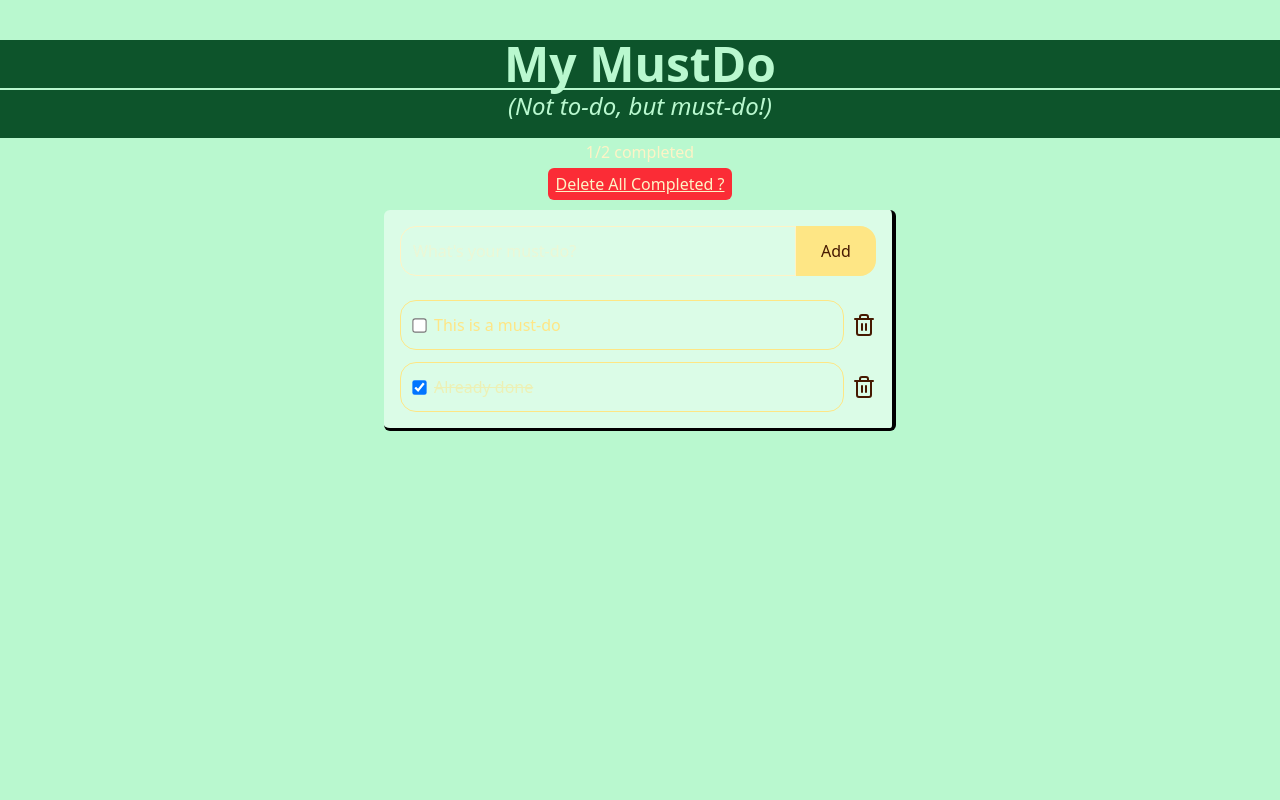
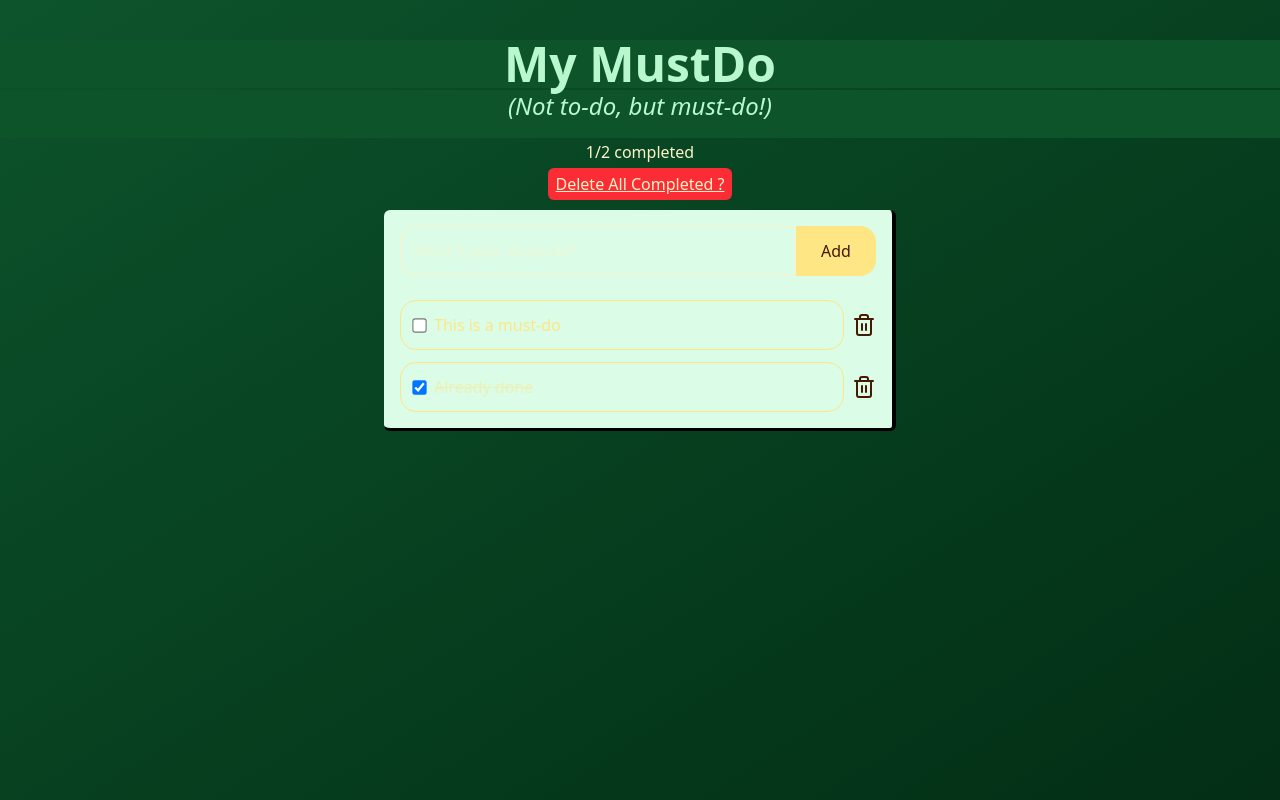
Before and after one commit to Mas-Pey/mustdo, a React app: page / in a window 1280 px wide. Built offline with nearby package versions, Linux system fonts and the light colour scheme; the HTML template or start-up script is replaced by a standard one.

Commit message:
style: change background color

```diff
--- a/src/App.tsx
+++ b/src/App.tsx
@@ -13,7 +13,7 @@ function App() {
   } = useMustDo()
 
   return (
-    <main className="py-10 space-y-0.5 bg-green-900 not-dark:bg-green-200 h-screen overflow-y-auto">
+    <main className="py-10 space-y-0.5 bg-linear-to-br from-green-900 to-green-950 not-dark:bg-green-200 h-screen overflow-y-auto">
       <h1 className="font-extrabold text-green-200 not-dark:bg-green-900 text-5xl text-center">My MustDo</h1>
       <h3 className="font-extralight italic text-2xl text-green-200 not-dark:bg-green-900 text-center pb-4">(Not to-do, but must-do!)</h3>
       <MustDoSummary mustdo={mustdo} deleteAllCompleted={deleteAllMustDo} />
```
